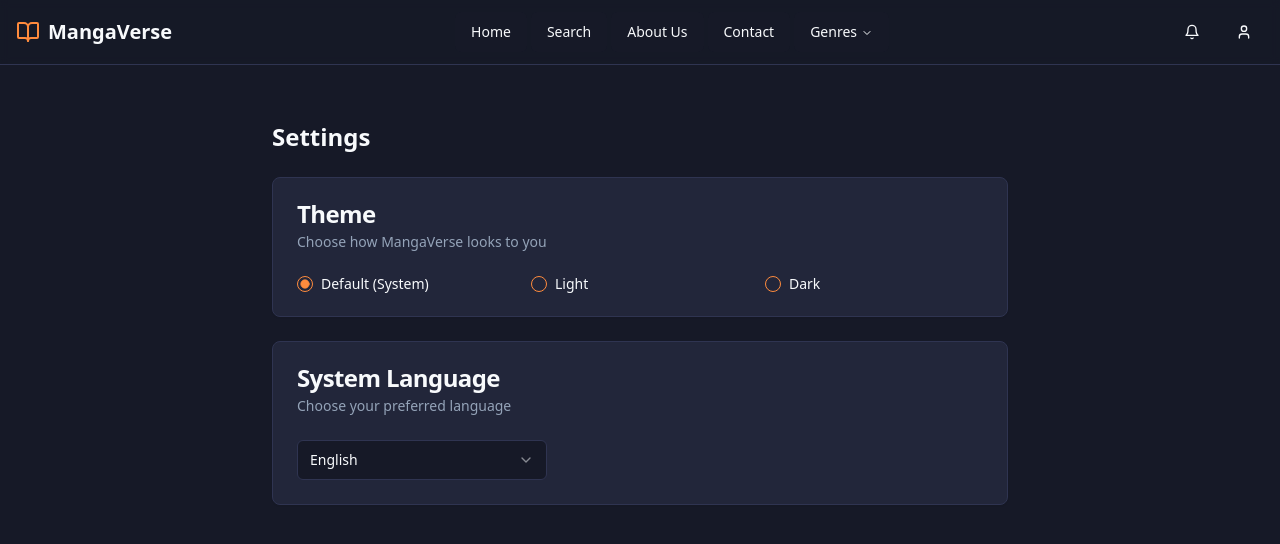
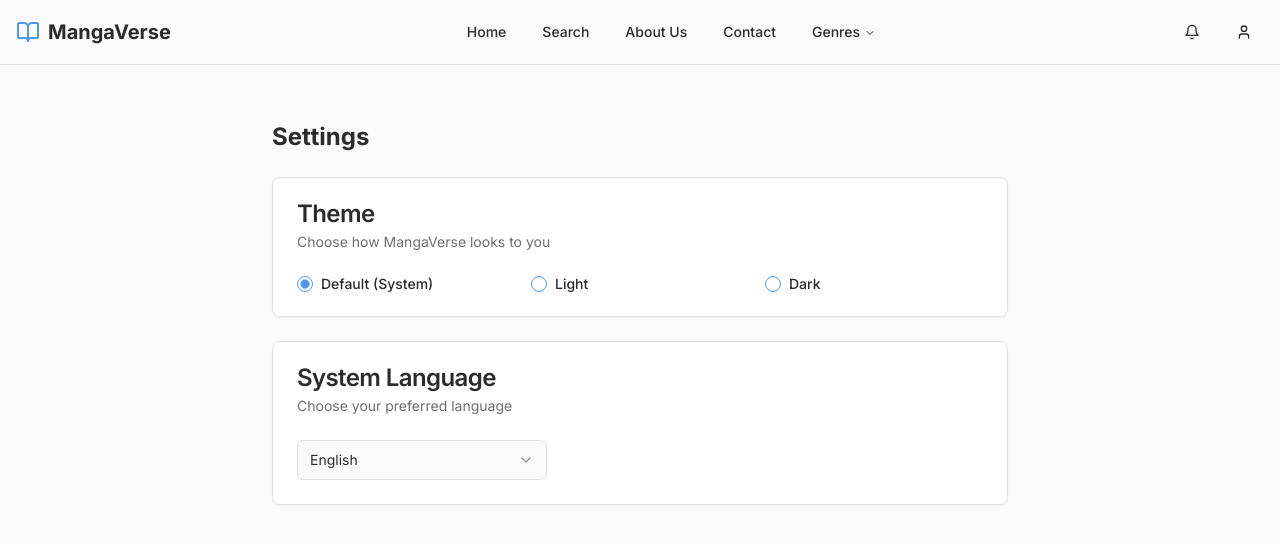
Before and after one commit to Mangaverse2025/manga-verse-ts, a React (Vite) app: page /settings in a window 1280 px wide. Shown: the top 544 px of the page. Built offline with nearby package versions, Linux system fonts and the light colour scheme.

Commit message:
Refactor: Update color palette and fonts
Update the color palette and font styles to match the provided light and dark theme specifications.

```diff
--- a/index.html
+++ b/index.html
@@ -1,27 +1,17 @@
 
-<!DOCTYPE html>
+<!doctype html>
 <html lang="en">
   <head>
     <meta charset="UTF-8" />
+    <link rel="icon" type="image/svg+xml" href="/favicon.ico" />
     <meta name="viewport" content="width=device-width, initial-scale=1.0" />
-    <title>MangaVerse - Read Manga Online</title>
-    <meta name="description" content="Read your favorite manga online for free. A vast collection of manga from various genres." />
-    <meta name="author" content="MangaVerse" />
-
-    <meta property="og:title" content="MangaVerse - Read Manga Online" />
-    <meta property="og:description" content="Read your favorite manga online for free. A vast collection of manga from various genres." />
-    <meta property="og:type" content="website" />
-    <meta property="og:image" content="https://lovable.dev/opengraph-image-p98pqg.png" />
-
-    <meta name="twitter:card" content="summary_large_image" />
-    <meta name="twitter:site" content="@lovable_dev" />
-    <meta name="twitter:image" content="https://lovable.dev/opengraph-image-p98pqg.png" />
+    <link rel="preconnect" href="https://fonts.googleapis.com">
+    <link rel="preconnect" href="https://fonts.gstatic.com" crossorigin>
+    <link href="https://fonts.googleapis.com/css2?family=Inter:wght@400;500;600;700&family=Merriweather:wght@400;700&display=swap" rel="stylesheet">
+    <title>MangaVerse</title>
   </head>
-
   <body>
     <div id="root"></div>
-    <!-- IMPORTANT: DO NOT REMOVE THIS SCRIPT TAG OR THIS VERY COMMENT! -->
-    <script src="https://cdn.gpteng.co/gptengineer.js" type="module"></script>
     <script type="module" src="/src/main.tsx"></script>
   </body>
 </html>
--- a/src/index.css
+++ b/src/index.css
@@ -1,48 +1,68 @@
-
 @tailwind base;
 @tailwind components;
 @tailwind utilities;
 
 @layer base {
   :root {
-    --background: 230 27% 12%;
-    --foreground: 210 40% 98%;
+    --background: 0 0% 98%;
+    --foreground: 0 0% 17%;
 
-    --card: 230 27% 18%;
-    --card-foreground: 210 40% 98%;
+    --card: 0 0% 100%;
+    --card-foreground: 0 0% 17%;
 
-    --popover: 230 27% 15%;
-    --popover-foreground: 210 40% 98%;
+    --popover: 0 0% 100%;
+    --popover-foreground: 0 0% 17%;
 
-    --primary: 24 100% 62%;
-    --primary-foreground: 230 27% 12%;
+    --primary: 213 83% 62%;
+    --primary-foreground: 0 0% 98%;
 
-    --secondary: 210 50% 44%;
-    --secondary-foreground: 210 40% 98%;
+    --secondary: 0 0% 96%;
+    --secondary-foreground: 0 0% 17%;
 
-    --muted: 230 27% 25%;
-    --muted-foreground: 215 20.2% 65.1%;
+    --muted: 0 0% 43%;
+    --muted-foreground: 0 0% 43%;
 
-    --accent: 230 27% 25%;
-    --accent-foreground: 210 40% 98%;
+    --accent: 60 100% 88%;
+    --accent-foreground: 0 0% 17%;
 
-    --destructive: 0 84.2% 60.2%;
-    --destructive-foreground: 210 40% 98%;
+    --destructive: 0 84% 60%;
+    --destructive-foreground: 0 0% 98%;
 
-    --border: 230 27% 25%;
-    --input: 230 27% 25%;
-    --ring: 210 40% 98%;
+    --border: 0 0% 88%;
+    --input: 0 0% 88%;
+    --ring: 213 83% 62%;
 
     --radius: 0.5rem;
+  }
 
-    --sidebar-background: 230 27% 10%;
-    --sidebar-foreground: 210 40% 98%;
-    --sidebar-primary: 24 100% 62%;
-    --sidebar-primary-foreground: 230 27% 12%;
-    --sidebar-accent: 230 27% 20%;
-    --sidebar-accent-foreground: 210 40% 98%;
-    --sidebar-border: 230 27% 20%;
-    --sidebar-ring: 24 100% 62%;
+  .dark {
+    --background: 0 0% 7%;
+    --foreground: 0 0% 93%;
+
+    --card: 0 0% 12%;
+    --card-foreground: 0 0% 93%;
+
+    --popover: 0 0% 12%;
+    --popover-foreground: 0 0% 93%;
+
+    --primary: 213 83% 62%;
+    --primary-foreground: 0 0% 7%;
+
+    --secondary: 0 0% 17%;
+    --secondary-foreground: 0 0% 93%;
+
+    --muted: 0 0% 66%;
+    --muted-foreground: 0 0% 66%;
+
+    --accent: 50 25% 18%;
+    --accent-foreground: 0 0% 93%;
+
+    --destructive: 0 84% 60%;
+    --destructive-foreground: 0 0% 93%;
+
+    --border: 0 0% 17%;
+    --input: 0 0% 17%;
+    --ring: 213 83% 62%;
   }
 }
 
@@ -52,7 +72,7 @@
   }
 
   body {
-    @apply bg-background text-foreground;
+    @apply bg-background text-foreground font-sans;
   }
 }
 
--- a/tailwind.config.ts
+++ b/tailwind.config.ts
@@ -1,4 +1,3 @@
-
 import type { Config } from "tailwindcss";
 
 export default {
@@ -13,55 +12,59 @@ export default {
   theme: {
     container: {
       center: true,
-			padding: '2rem',
+      padding: "2rem",
       screens: {
-				'2xl': '1400px'
-			}
+        "2xl": "1400px",
+      },
     },
     extend: {
+      fontFamily: {
+        serif: ["Merriweather", "Georgia", "serif"],
+        sans: ["Inter", "Source Sans Pro", "Roboto", "sans-serif"],
+      },
       colors: {
-				border: 'hsl(var(--border))',
-				input: 'hsl(var(--input))',
-				ring: 'hsl(var(--ring))',
-				background: 'hsl(var(--background))',
-				foreground: 'hsl(var(--foreground))',
+        border: "hsl(var(--border))",
+        input: "hsl(var(--input))",
+        ring: "hsl(var(--ring))",
+        background: "hsl(var(--background))",
+        foreground: "hsl(var(--foreground))",
         primary: {
-					DEFAULT: 'hsl(var(--primary))',
-					foreground: 'hsl(var(--primary-foreground))'
+          DEFAULT: "hsl(var(--primary))",
+          foreground: "hsl(var(--primary-foreground))",
         },
         secondary: {
-					DEFAULT: 'hsl(var(--secondary))',
-					foreground: 'hsl(var(--secondary-foreground))'
+          DEFAULT: "hsl(var(--secondary))",
+          foreground: "hsl(var(--secondary-foreground))",
         },
         destructive: {
-					DEFAULT: 'hsl(var(--destructive))',
-					foreground: 'hsl(var(--destructive-foreground))'
+          DEFAULT: "hsl(var(--destructive))",
+          foreground: "hsl(var(--destructive-foreground))",
         },
         muted: {
-					DEFAULT: 'hsl(var(--muted))',
-					foreground: 'hsl(var(--muted-foreground))'
+          DEFAULT: "hsl(var(--muted))",
+          foreground: "hsl(var(--muted-foreground))",
         },
         accent: {
-					DEFAULT: 'hsl(var(--accent))',
-					foreground: 'hsl(var(--accent-foreground))'
+          DEFAULT: "hsl(var(--accent))",
+          foreground: "hsl(var(--accent-foreground))",
         },
         popover: {
-					DEFAULT: 'hsl(var(--popover))',
-					foreground: 'hsl(var(--popover-foreground))'
+          DEFAULT: "hsl(var(--popover))",
+          foreground: "hsl(var(--popover-foreground))",
         },
         card: {
-					DEFAULT: 'hsl(var(--card))',
-					foreground: 'hsl(var(--card-foreground))'
+          DEFAULT: "hsl(var(--card))",
+          foreground: "hsl(var(--card-foreground))",
         },
         sidebar: {
-					DEFAULT: 'hsl(var(--sidebar-background))',
-					foreground: 'hsl(var(--sidebar-foreground))',
-					primary: 'hsl(var(--sidebar-primary))',
-					'primary-foreground': 'hsl(var(--sidebar-primary-foreground))',
-					accent: 'hsl(var(--sidebar-accent))',
-					'accent-foreground': 'hsl(var(--sidebar-accent-foreground))',
-					border: 'hsl(var(--sidebar-border))',
-					ring: 'hsl(var(--sidebar-ring))'
+          DEFAULT: "hsl(var(--sidebar-background))",
+          foreground: "hsl(var(--sidebar-foreground))",
+          primary: "hsl(var(--sidebar-primary))",
+          'primary-foreground': "hsl(var(--sidebar-primary-foreground))",
+          accent: "hsl(var(--sidebar-accent))",
+          'accent-foreground': "hsl(var(--sidebar-accent-foreground))",
+          border: "hsl(var(--sidebar-border))",
+          ring: "hsl(var(--sidebar-ring))"
         },
         manga: {
           primary: '#FF6740',
```
Lines whose indentation alone changed are shown as unchanged.
